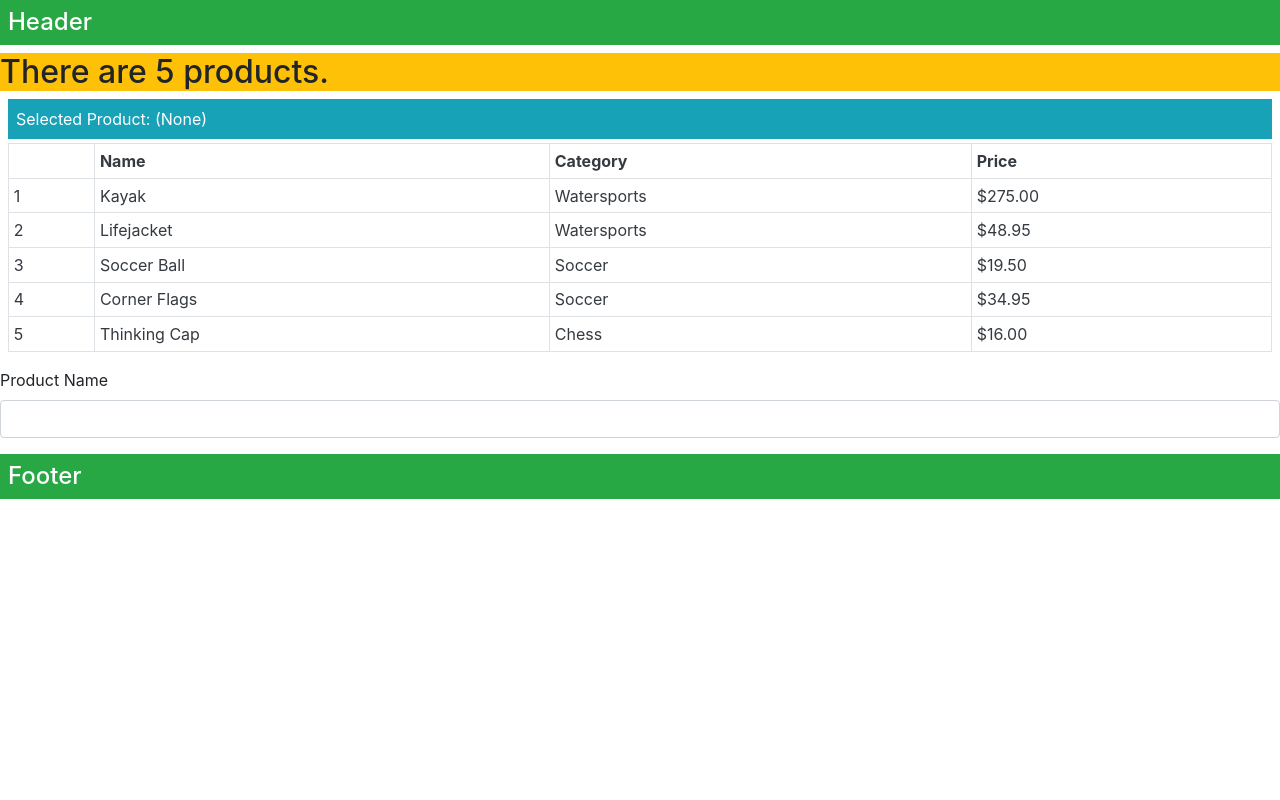
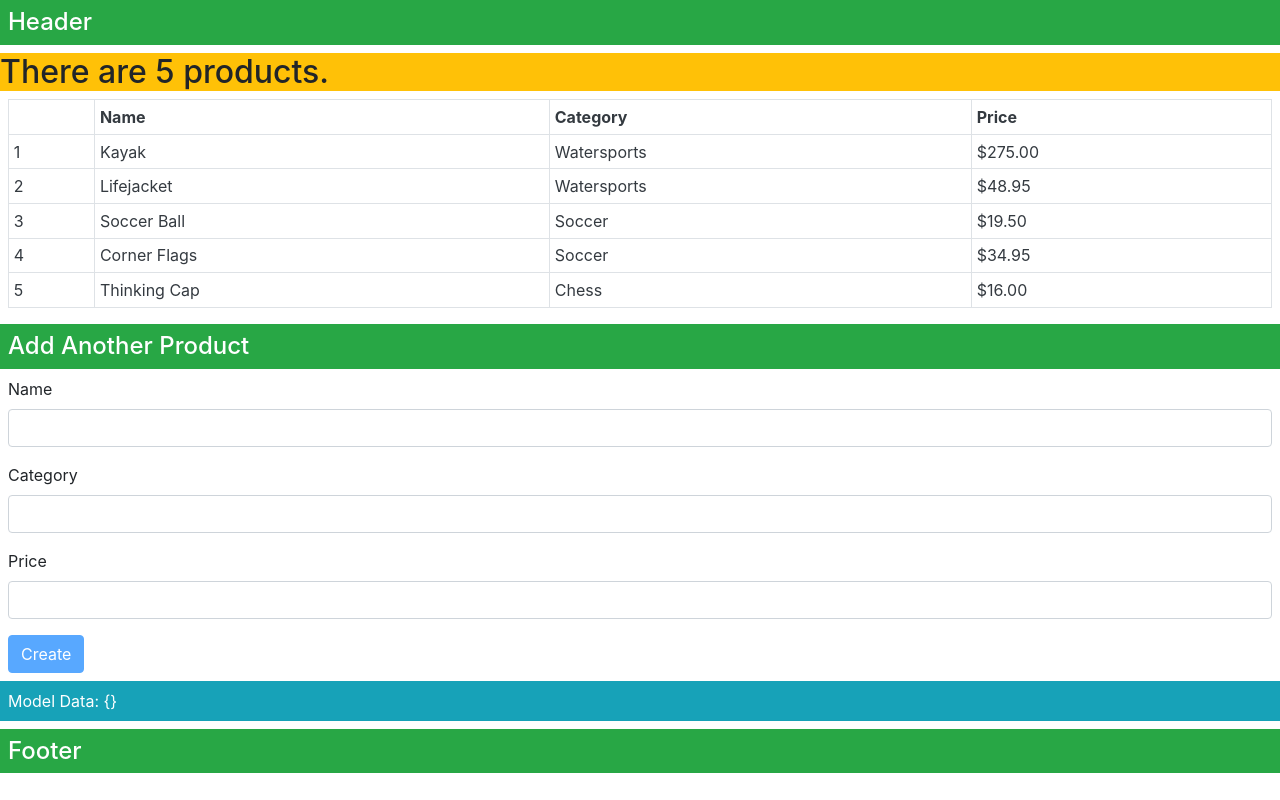
Before and after one commit to John-Cassidy/angular-details, an Angular app: page / in a window 1280 px wide. Built offline with nearby package versions, Linux system fonts and the light colour scheme.

Commit message:
Add Form on Products Grid to test validation and updating list of products

```diff
--- /dev/null
+++ b/src/app/form.model.ts
@@ -0,0 +1,77 @@
+import { FormControl, FormGroup, Validators } from '@angular/forms';
+import { LimitValidator } from './limit.formvalidator';
+
+export class ProductFormControl extends FormControl {
+    label: string;
+    modelProperty: string;
+
+    constructor(label: string, property: string, value: any, validator: any) {
+        super(value, validator);
+        this.label = label;
+        this.modelProperty = property;
+    }
+
+    getValidationMessages() {
+        const messages: string[] = [];
+        if (this.errors) {
+            for (const errorName in this.errors) {
+              if (this.errors.hasOwnProperty(errorName)) {
+                switch (errorName) {
+                  case 'required':
+                      messages.push(`You must enter a ${this.label}`);
+                      break;
+                  case 'minlength':
+                      messages.push(`A ${this.label} must be at least
+                          ${this.errors.minlength.requiredLength}
+                          characters`);
+                      break;
+                  case 'maxlength':
+                      messages.push(`A ${this.label} must be no more than
+                          ${this.errors.maxlength.requiredLength}
+                          characters`);
+                      break;
+                  case 'limit':
+                      messages.push(`A ${this.label} cannot be more
+                              than ${this.errors.limit.limit}`);
+                      break;
+                  case 'pattern':
+                      messages.push(`The ${this.label} contains
+                           illegal characters`);
+                      break;
+              }
+              }
+            }
+        }
+        return messages;
+    }
+}
+
+export class ProductFormGroup extends FormGroup {
+
+    constructor() {
+        super({
+            name: new ProductFormControl('Name', 'name', '', Validators.required),
+            category: new ProductFormControl('Category', 'category', '',
+                Validators.compose([Validators.required,
+                    Validators.pattern('^[A-Za-z ]+$'),
+                    Validators.minLength(3),
+                    Validators.maxLength(10)])),
+            price: new ProductFormControl('Price', 'price', '',
+                Validators.compose([Validators.required,
+                    LimitValidator.Limit(100),
+                    Validators.pattern('^[0-9\.]+$')]))
+        });
+    }
+
+    get productControls(): ProductFormControl[] {
+        return Object.keys(this.controls)
+            .map(k => this.controls[k] as ProductFormControl);
+    }
+
+    getFormValidationMessages(form: any): string[] {
+        const messages: string[] = [];
+        this.productControls.forEach(c => c.getValidationMessages()
+            .forEach(m => messages.push(m)));
+        return messages;
+    }
+}
--- /dev/null
+++ b/src/app/limit.formvalidator.ts
@@ -0,0 +1,15 @@
+import { FormControl } from '@angular/forms';
+
+export class LimitValidator {
+
+    static Limit(limit: number) {
+        return (control: FormControl): {[key: string]: any} => {
+            const val = Number(control.value);
+            if (!isNaN(val) && val > limit) {
+                return {limit: {limit, actualValue: val}};
+            } else {
+                return null;
+            }
+        };
+    }
+}
--- a/src/app/product.component.html
+++ b/src/app/product.component.html
@@ -1,3 +1,12 @@
+<style>
+  input.ng-dirty.ng-invalid {
+    border: 2px solid #ff0000;
+  }
+  input.ng-dirty.ng-valid {
+    border: 2px solid #6bc502;
+  }
+</style>
+
 <ng-template #titleTemplate let-text="title">
   <h4 class="p-2 bg-success text-white">{{ text }}</h4>
 </ng-template>
@@ -13,9 +22,6 @@
 </div>
 
 <div class="m-2">
-  <div class="bg-info text-white p-2">
-    Selected Product: {{ selectedProduct || '(None)' }}
-  </div>
   <table class="table table-sm table-bordered mt-1 text-dark">
     <tr class="text-dark">
       <th></th>
@@ -29,22 +35,55 @@
         let i = index;
         let odd = odd;
         let first = first;
-        let last = last;
-        trackBy: getKey
+        let last = last
       "
-      [class.bg-info]="getSelected(item)"
     >
-      <td (mouseover)="selectedProduct=item.name">{{ i + 1 }}</td>
+      <td>{{ i + 1 }}</td>
       <td>{{ item.name }}</td>
       <td>{{ item.category }}</td>
       <td>{{ item.price | currency }}</td>
     </tr>
   </table>
 </div>
-<div class="form-group">
-  <label>Product Name</label>
-  <input class="form-control" (input)="selectedProduct=$event.target.value" />
-</div>
+
+<ng-template
+  [ngTemplateOutlet]="titleTemplate"
+  [ngTemplateOutletContext]="{ title: 'Add Another Product' }"
+>
+</ng-template>
+
+<form class="m-2" novalidate [formGroup]="form" (ngSubmit)="submitForm(form)">
+
+  <div class="bg-danger text-white p-2 mb-2" *ngIf="formSubmitted && form.invalid">
+      There are problems with the form
+      <ul>
+          <li *ngFor="let error of form.getFormValidationMessages()">
+              {{error}}
+          </li>
+      </ul>
+  </div>
+
+  <div class="form-group" *ngFor="let control of form.productControls">
+      <label>{{control.label}}</label>
+      <input class="form-control"
+          name="{{control.modelProperty}}"
+          formControlName="{{control.modelProperty}}" />
+      <ul class="text-danger list-unstyled"
+              *ngIf="(formSubmitted || control.dirty) && control.invalid">
+          <li *ngFor="let error of control.getValidationMessages()">
+              {{error}}
+          </li>
+      </ul>
+  </div>
+
+  <button class="btn btn-primary" type="submit"
+      [disabled]="formSubmitted || form.invalid"
+      [class.btn-secondary]="formSubmitted && form.invalid">
+          Create
+  </button>
+</form>
+
+<div class="bg-info text-white mb-2 p-2">Model Data: {{jsonProduct}}</div>
 
 <ng-template
   [ngTemplateOutlet]="titleTemplate"
--- a/src/app/product.component.ts
+++ b/src/app/product.component.ts
@@ -1,6 +1,8 @@
 import { Component, OnInit } from '@angular/core';
+import { NgForm } from '@angular/forms';
 import { Model } from './repository.model';
 import { Product } from './product.model';
+import { ProductFormGroup } from './form.model';
 
 @Component({
   selector: 'app-product',
@@ -11,12 +13,22 @@ export class ProductComponent implements OnInit {
 
   constructor() { }
 
-  public model: Model = new Model();
-  public counter = 1;
-  public targetName = 'Kayak';
-  public selectedProduct: string;
+  model: Model = new Model();
+  form: ProductFormGroup = new ProductFormGroup();
+  // tslint:disable-next-line: no-inferrable-types
+  formSubmitted: boolean = false;
+  newProduct: Product = new Product();
+  counter = 1;
 
   ngOnInit() {
+  }
+
+  getProductCount(): number {
+    return this.getProducts().length;
+  }
+
+  get jsonProduct() {
+    return JSON.stringify(this.newProduct);
   }
 
   getProduct(key: number): Product {
@@ -27,23 +39,21 @@ export class ProductComponent implements OnInit {
     return this.model.getProducts();
   }
 
-  getProductCount(): number {
-    return this.getProducts().length;
+  addProduct(p: Product) {
+    console.log('New Product: ' + this.jsonProduct);
+    this.model.saveProduct(p);
   }
 
-  getSelected(product: Product): boolean {
-    return product.name === this.selectedProduct;
-  }
-
-  get nextProduct(): Product {
-      return this.model.getProducts().shift();
-  }
-
-  getKey(index: number, product: Product) {
-      return product.id;
-  }
-
-  getProductPrice(index: number): number {
-      return Math.floor(this.getProduct(index).price);
+  submitForm(form: NgForm) {
+    this.form.productControls.forEach(
+      c => (this.newProduct[c.modelProperty] = c.value)
+    );
+    this.formSubmitted = true;
+    if (form.valid) {
+      this.addProduct(this.newProduct);
+      this.newProduct = new Product();
+      form.reset();
+      this.formSubmitted = false;
+    }
   }
 }
```
